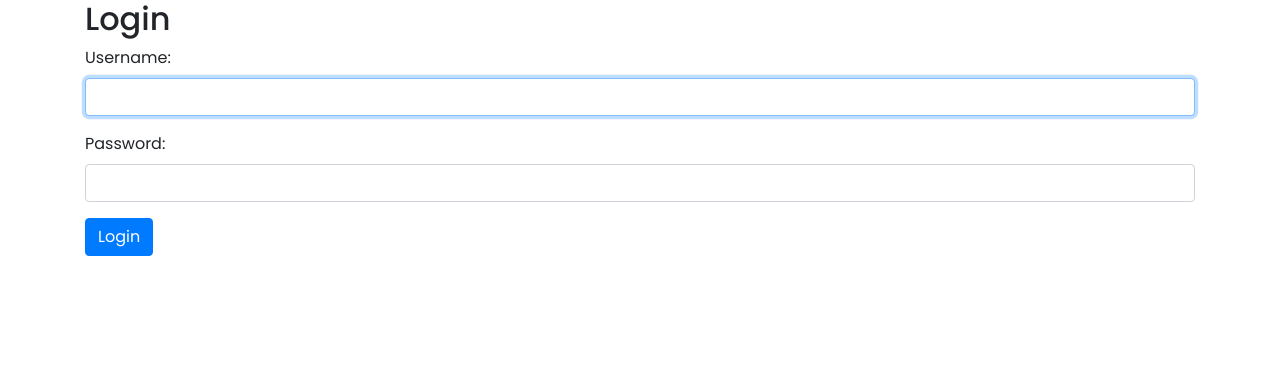
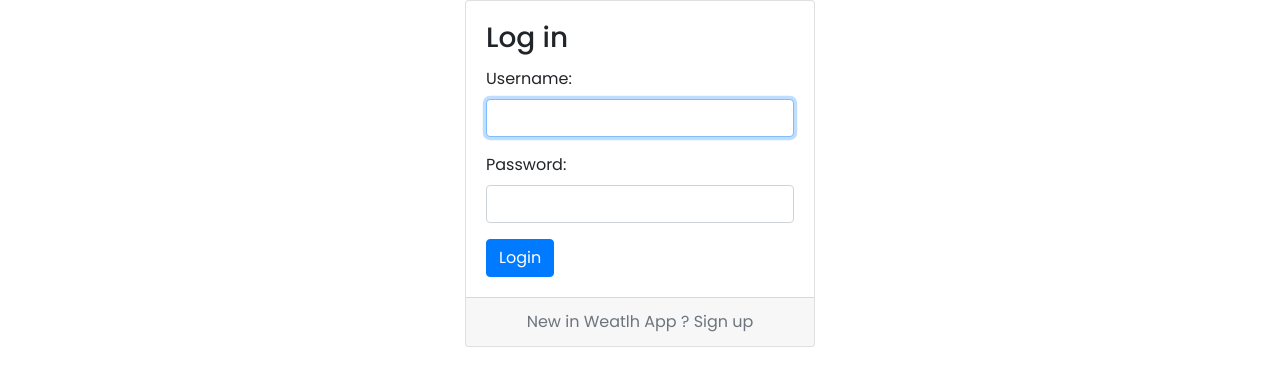
Before and after one commit to rskrzydelski/wealth_backend, a Django app: page /accounts/login/ in a window 1280 px wide. Shown: the top 386 px of the page. Run offline with Django 3.2, Linux system fonts and the light colour scheme; some libraries are stand-ins or nearby versions.

Commit message:
Grooming
- improve login frontend
- clean unnecessary chunks of code
- add sign up label to frontend

```diff
--- a/accounts/templates/registration/login.html
+++ b/accounts/templates/registration/login.html
@@ -14,8 +14,11 @@
                 <p>Please login to see this page.</p>
             {% endif %}
         {% endif %}
-
-    <h2>Login</h2>
+    <div class="row justify-content-center">
+        <div class="col-lg-4 col-md-6 col-sm-8">
+            <div class="card">
+                <div class="card-body">
+                    <h3 class="card-title">Log in</h3>
                         <form method="post" action="{% url 'login' %}">
                             {% csrf_token %}
                             {% include 'includes/form.html' %}
@@ -23,4 +26,11 @@
                             <input type="hidden" name="next" value="{{ next }}">
                         </form>
                 </div>
+                <div class="card-footer text-muted text-center">
+                    New in Weatlh App ? <a href="{% url 'signup' %}">Sign up</a>
+                </div>
+            </div>
+        </div>
+    </div>
+</div>
 {% endblock %}
--- a/resources/urls.py
+++ b/resources/urls.py
@@ -1,7 +1,6 @@
 from django.urls import path, re_path, include
-from .views import wallet_view
 
 
 urlpatterns = [
-    path('wallet/', wallet_view, name='wallet'),
+
 ]
```
Also changed, not shown: resources/views.py (+0 -28 lines). Lines whose indentation alone changed are shown as unchanged.
